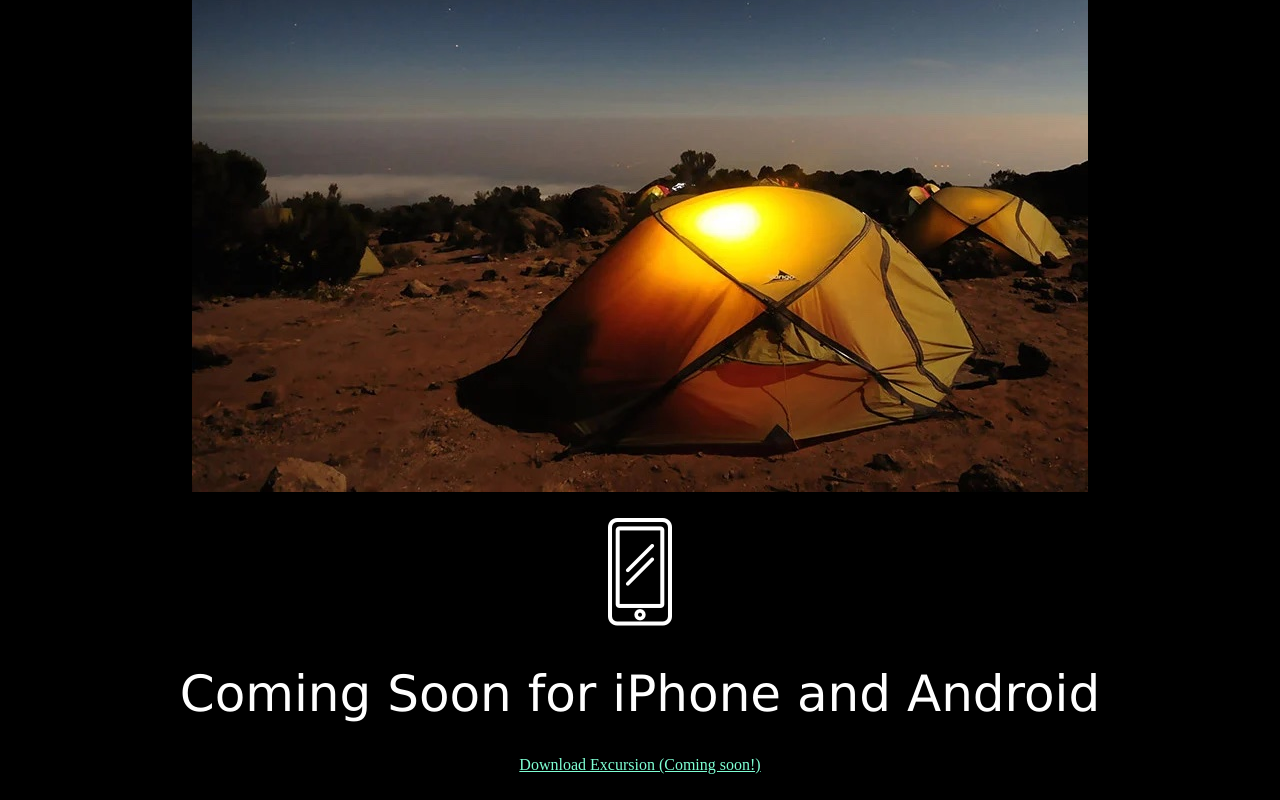
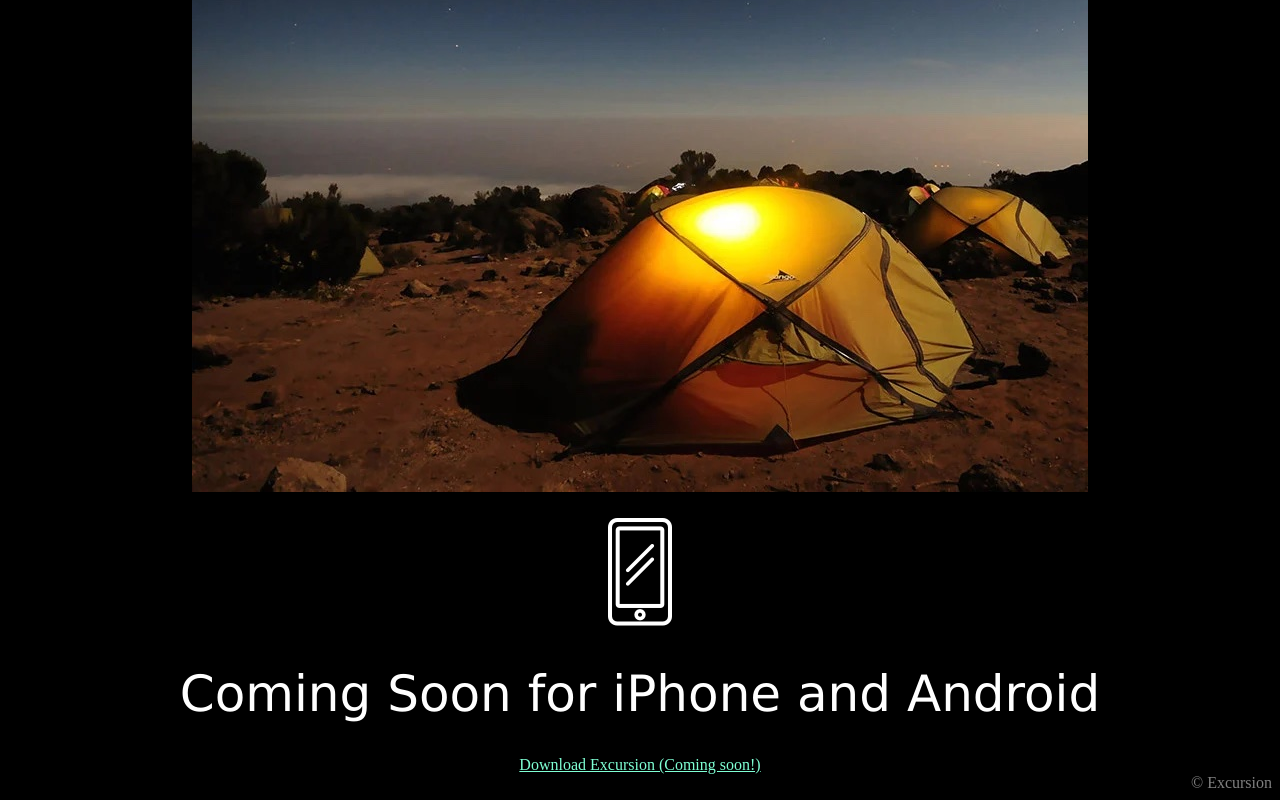
Before and after one commit to Bri8102/excursion, a plain HTML site: page index.html in a window 1280 px wide. Shown: the part 549-1349 px from the top of the page. Drawn offline with Linux system fonts and the light colour scheme.

Commit message:
updated styling for footer

```diff
--- a/resources/css/style.css
+++ b/resources/css/style.css
@@ -28,7 +28,7 @@ p {
    color: gray;
 }
 
-p.copyright {
+footer.copyright {
     text-align: right;
     color: gray;
 }
```
